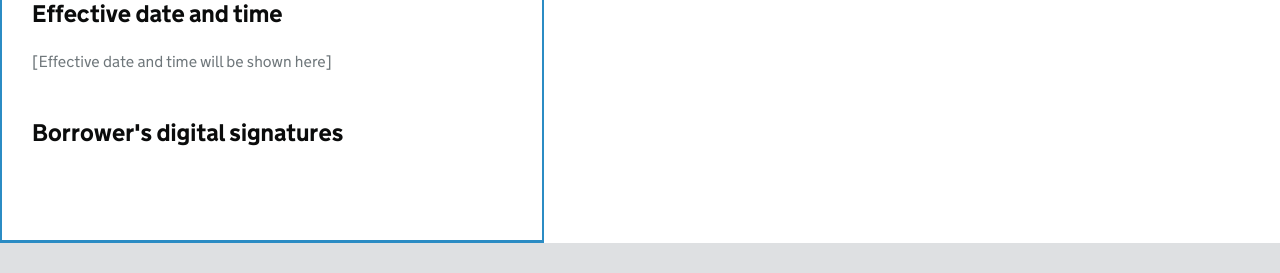
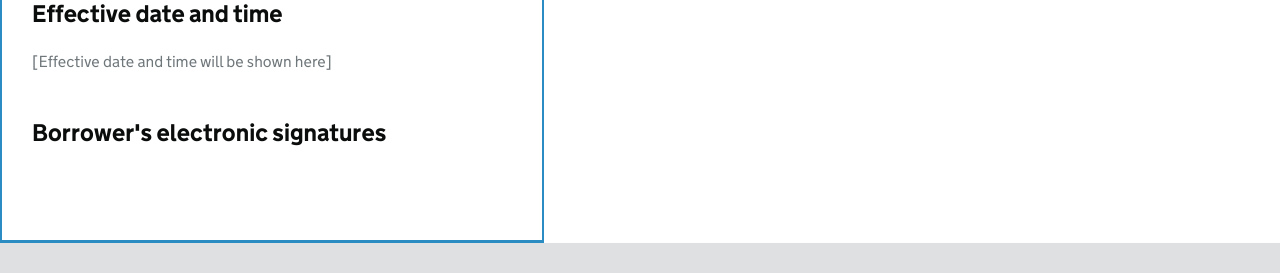
Before and after one commit to LandRegistry-Attic/deed-api, a Flask app: template application/templates/viewdeed.html in a window 1280 px wide. Shown: the part 637-910 px from the top of the page. Run offline with Flask 2, Linux system fonts and the light colour scheme; the template is opened without the code that fills it, so the values that code supplies are empty; some libraries are stand-ins or nearby versions.

Commit message:
Changed 'digital' to 'electronic' within template that is used to render the PDF

```diff
--- a/application/templates/viewdeed.html
+++ b/application/templates/viewdeed.html
@@ -75,9 +75,9 @@
         <p class="awaiting-information">[Effective date and time will be shown here]</p>
         {% endif %}
        {% if borrower_count ==1 %}
-       <h3 class="heading-medium">Borrower's digital signature</h3>
+       <h3 class="heading-medium">Borrower's electronic signature</h3>
        {% else %}
-       <h3 class="heading-medium">Borrower's digital signatures</h3>
+       <h3 class="heading-medium">Borrower's electronic signatures</h3>
        {% endif %}
         {% for borrower in deed_data.deed.borrowers %}
         {% if borrower.signature %}
```
